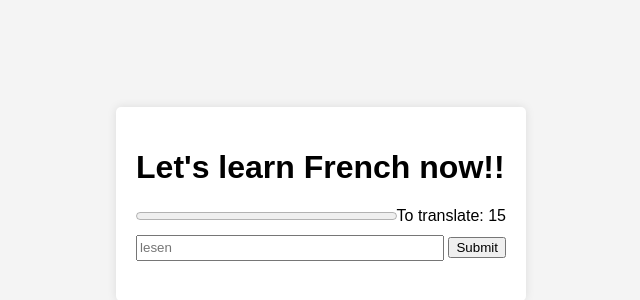
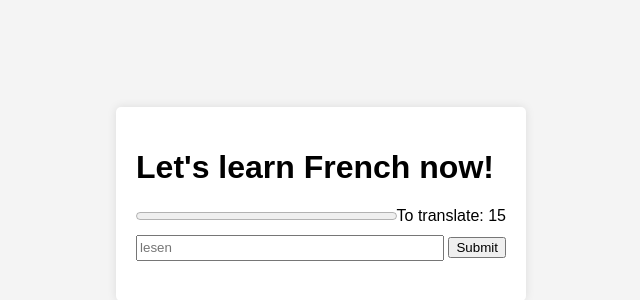
Before and after one commit to dziikus/dziikus.github.io, a plain HTML site: page index.html in a window 1280 px wide. Shown: the part 196-496 px from the top of the page, 319-959 px from the left. Drawn offline with Linux system fonts and the light colour scheme.

Commit message:
Update index.html

```diff
--- a/index.html
+++ b/index.html
@@ -8,7 +8,7 @@
 </head>
 <body>
   <div class="container">
-    <h1>Let's learn French now!! </h1>
+    <h1>Let's learn French now! </h1>
     <form id="translation-form">
       <div class="progress-container">
         <progress id="progress-bar" value="0" max="100"></progress>
```
